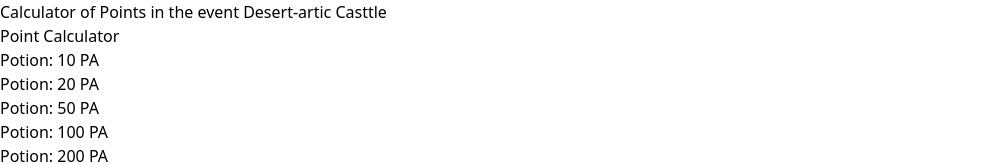
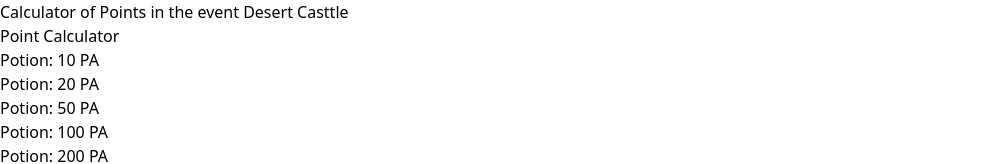
Before and after one commit to MatiasNBua/KG-Event-PA, a React (Vite) app: page / in a window 1280 px wide. Shown: the top 164 px of the page, without its empty margins (0-996 px from the left). Built offline with nearby package versions, Linux system fonts and the light colour scheme.

Commit message:
change desert casstle

```diff
--- a/src/App.jsx
+++ b/src/App.jsx
@@ -9,7 +9,7 @@ function App() {
   return (
     <>
       <div className="w-full h-full">
-        <h1 className='text-center p-2 bg-slate-500 text-white font-medium'>Calculator of Points in the event Desert-artic Casttle</h1>
+        <h1 className='text-center p-2 bg-slate-500 text-white font-medium'>Calculator of Points in the event Desert Casttle</h1>
 
         <EventOfPA/>
 
```
